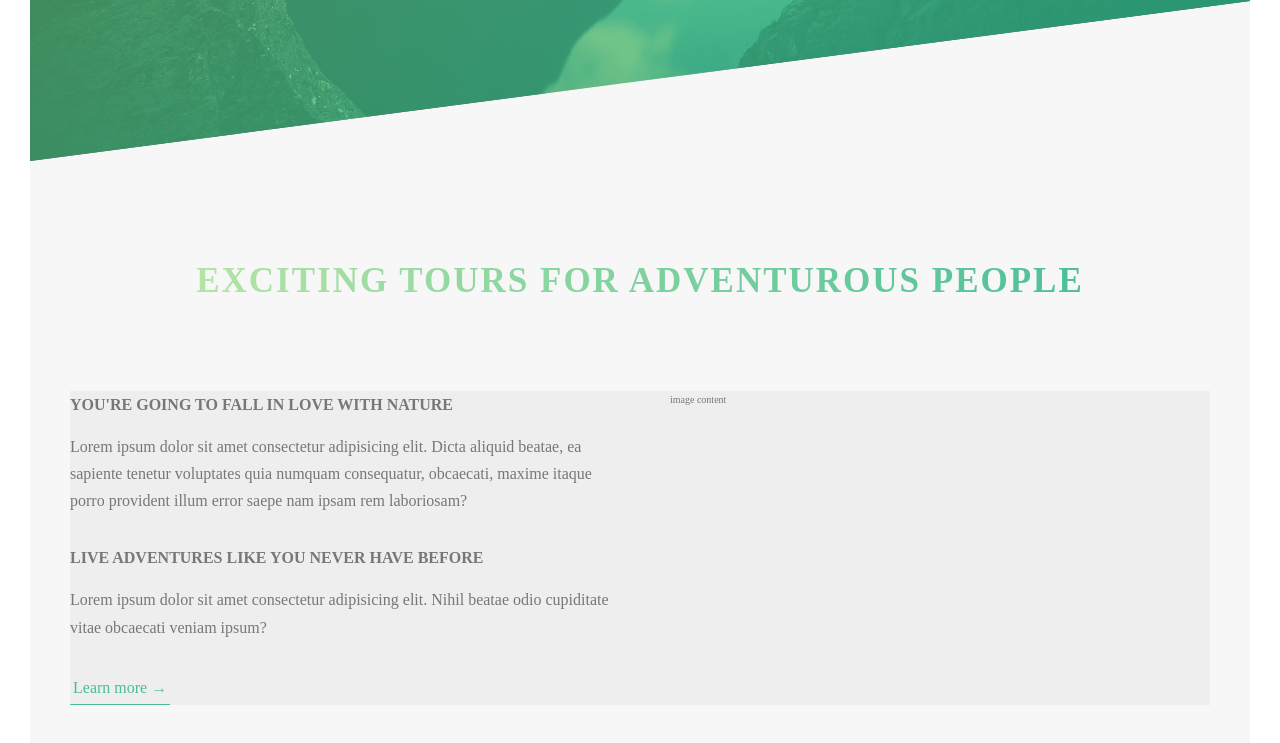
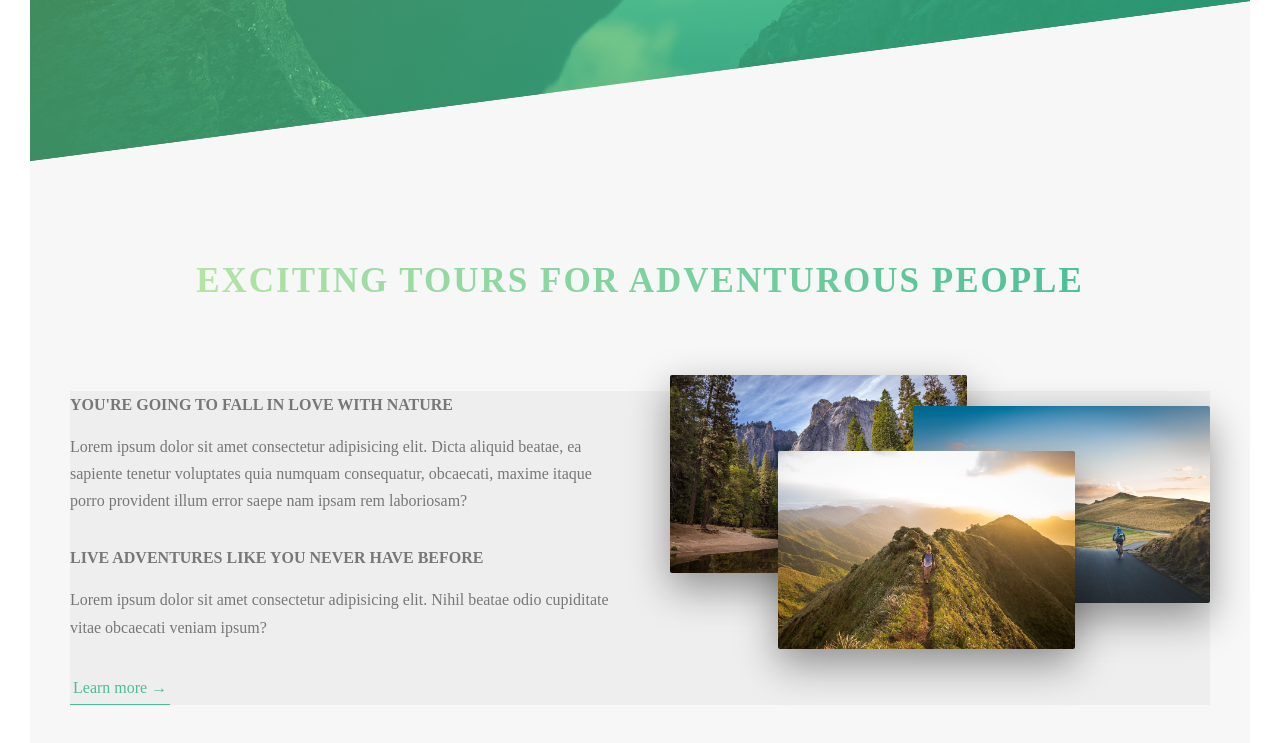
Before and after one commit to anish732/Natour, a website: page index.html in a window 1280 px wide. Shown: the part 629-1372 px from the top of the page. Drawn offline with Linux system fonts and the light colour scheme.

Commit message:
add images

```diff
--- a/index.html
+++ b/index.html
@@ -52,7 +52,23 @@
             <a href="#" class="btn-text">Learn more &rarr;</a>
           </div>
           <div class="col-1-of-2">
-            image content
+            <div class="composition">
+              <img
+                src="img/nat-1-large.jpg"
+                alt="Photo 1"
+                class="composition__photo composition__photo--p1"
+              />
+              <img
+                src="img/nat-2-large.jpg"
+                alt="Photo 2"
+                class="composition__photo composition__photo--p2"
+              />
+              <img
+                src="img/nat-3-large.jpg"
+                alt="Photo 3"
+                class="composition__photo composition__photo--p3"
+              />
+            </div>
           </div>
         </div>
       </section>
--- a/sass/base/_typography.scss
+++ b/sass/base/_typography.scss
@@ -48,7 +48,7 @@ body {
   transition: all 0.2s;
 
   &:hover {
-    transform: skewY(2deg) skewX(15deg) scale(1.1);
+    transform: skewY(2deg) skewX(15deg) scale(1.3);
     text-shadow: 0.5rem 1rem 2rem rgba($color-black, 0.2);
   }
 }
--- /dev/null
+++ b/sass/components/_composition.scss
@@ -0,0 +1,39 @@
+.composition {
+  position: relative;
+
+  &__photo {
+    width: 55%;
+    box-shadow: 0 1.5rem 4rem rgba($color-black, 0.4);
+    border-radius: 2px;
+    position: absolute;
+    z-index: 10;
+    transition: all 0.2s;
+    outline-offset: 2rem;
+
+    &--p1 {
+      left: 0;
+      top: -1.6rem;
+    }
+
+    &--p2 {
+      right: 0;
+      top: 1.5rem;
+    }
+
+    &--p3 {
+      left: 20%;
+      top: 6rem;
+    }
+
+    &:hover {
+      outline: 1.5rem solid $color-primary-dark;
+      transform: scale(1.09) translateY(-0.5rem);
+      box-shadow: 0 2.5rem 4rem rgba($color-black, 0.5);
+      z-index: 20;
+    }
+  }
+
+  &:hover &__photo:not(:hover) {
+    transform: scale(0.95);
+  }
+}
--- a/sass/main.scss
+++ b/sass/main.scss
@@ -8,6 +8,7 @@
 @import "base/utilities";
 
 @import "components/button";
+@import "components/composition";
 
 @import "layout/header";
 @import "layout/grid";
```
Also changed, not shown: css/style.css.
